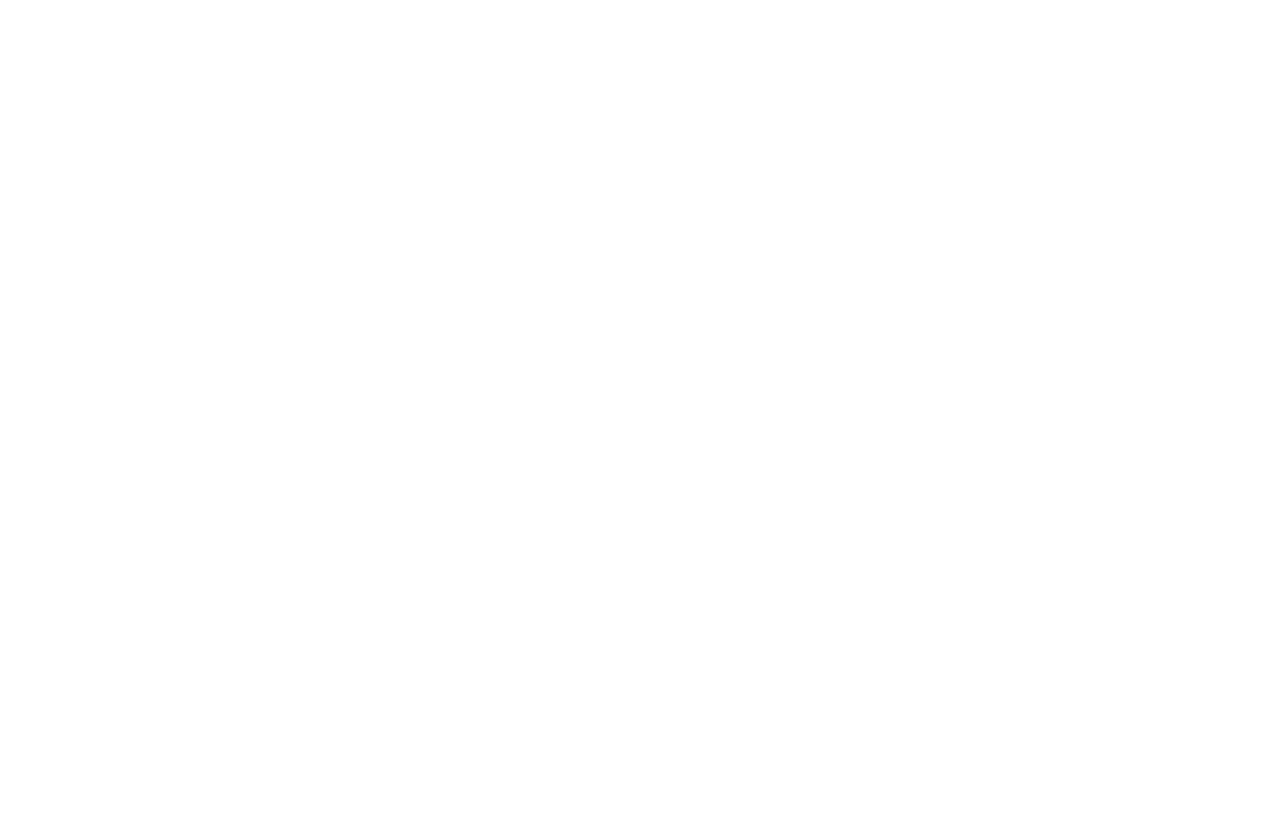
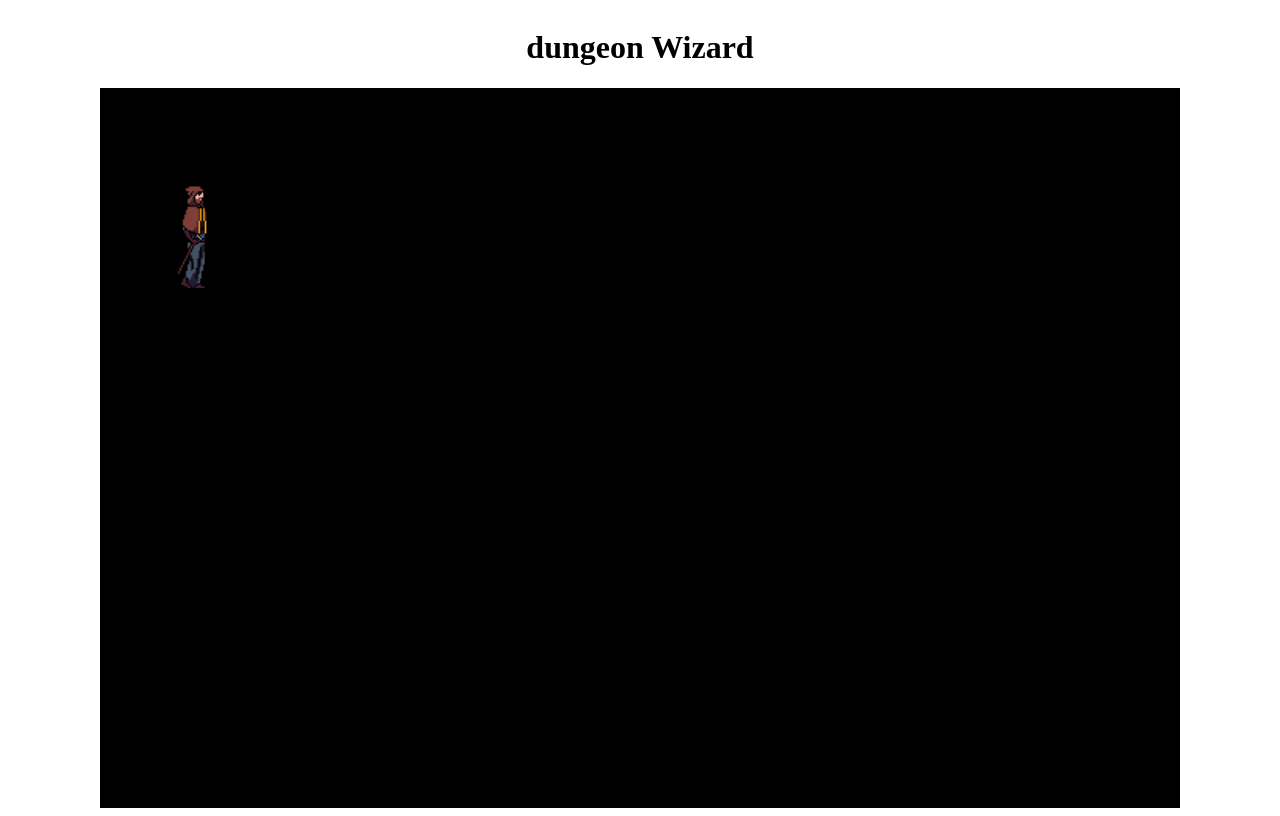
Before and after one commit to cr31nDE/dungeonGame, a plain HTML site: page index.html in a window 1280 px wide. Drawn offline with Linux system fonts and the light colour scheme.

Commit message:
first img on canvas

```diff
--- a/index.html
+++ b/index.html
@@ -4,8 +4,11 @@
     <meta charset="UTF-8">
     <meta name="viewport" content="width=device-width, initial-scale=1.0">
     <title>dungeon and wizard's</title>
+    <link rel="stylesheet" href="style.css">
+    <script src="js/game.js"></script>
 </head>
-<body>
-
+<body onload="init()">
+    <h1>dungeon Wizard</h1>
+    <canvas id="canvas" width="1080px" height="720px"></canvas>
 </body>
 </html>
--- /dev/null
+++ b/js/game.js
@@ -0,0 +1,28 @@
+let canvas;
+let ctx;
+let character = new Image();
+
+
+
+
+
+function init() {
+    canvas = document.getElementById('canvas');
+    ctx = canvas.getContext('2d');
+    character.src = '../img/charakters/Fire vizard/Walk.png'
+
+
+
+
+
+    setTimeout(function () {
+        const spriteWidth = character.width / 6 ;
+        const spriteHeight = character.height;
+        const x = 0;
+        const y = 0;
+        ctx.drawImage(character, spriteWidth * 0 , y,spriteWidth, spriteHeight, x, y, 200, 200);
+    }, 2000);
+
+
+
+}
--- a/style.css
+++ b/style.css
@@ -0,0 +1,9 @@
+canvas{
+    background-color: black;
+}
+
+body{
+    display: flex;
+    flex-direction: column;
+    align-items: center;
+}
```
Also changed, not shown: script.js (deleted).
